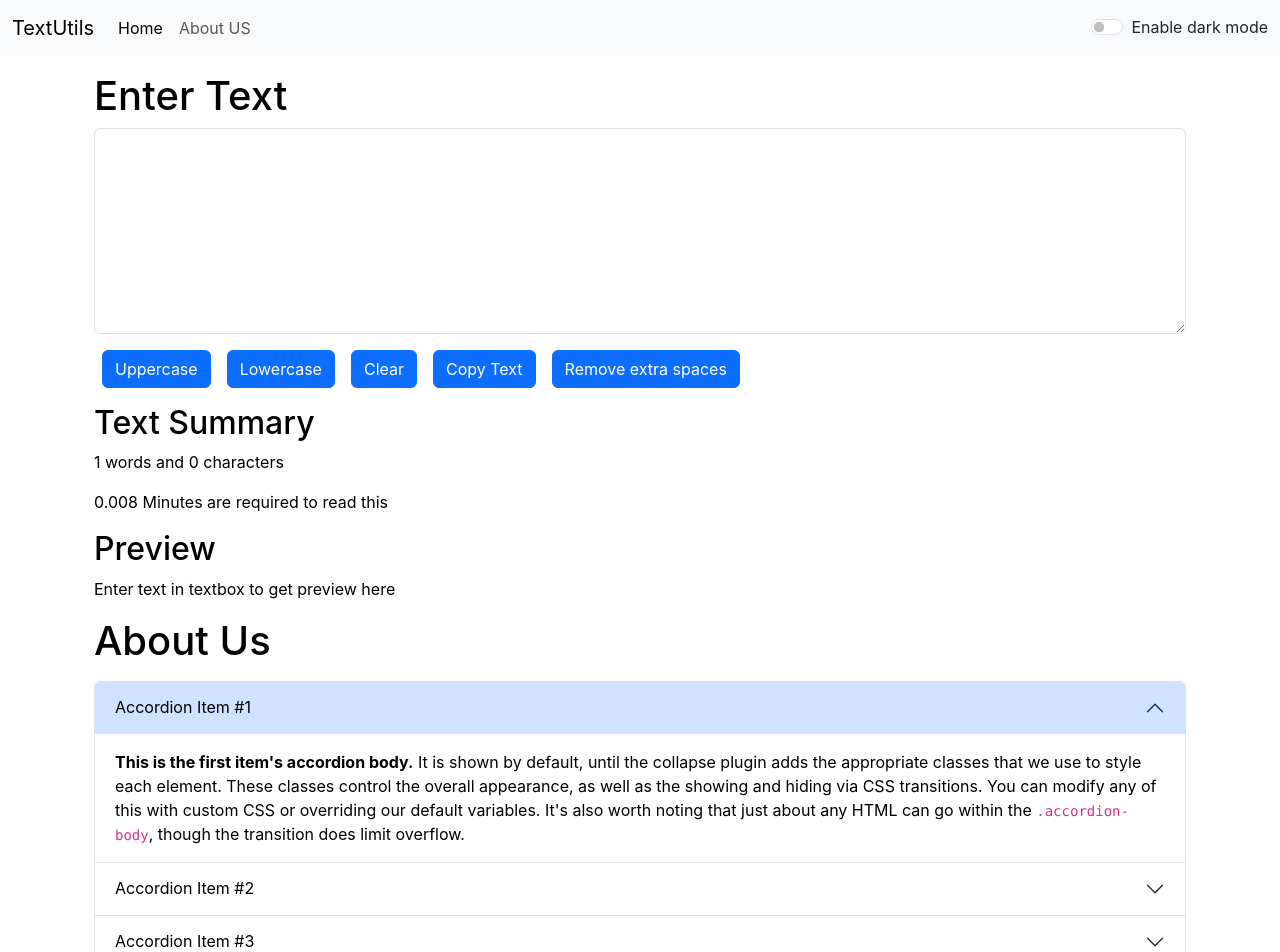
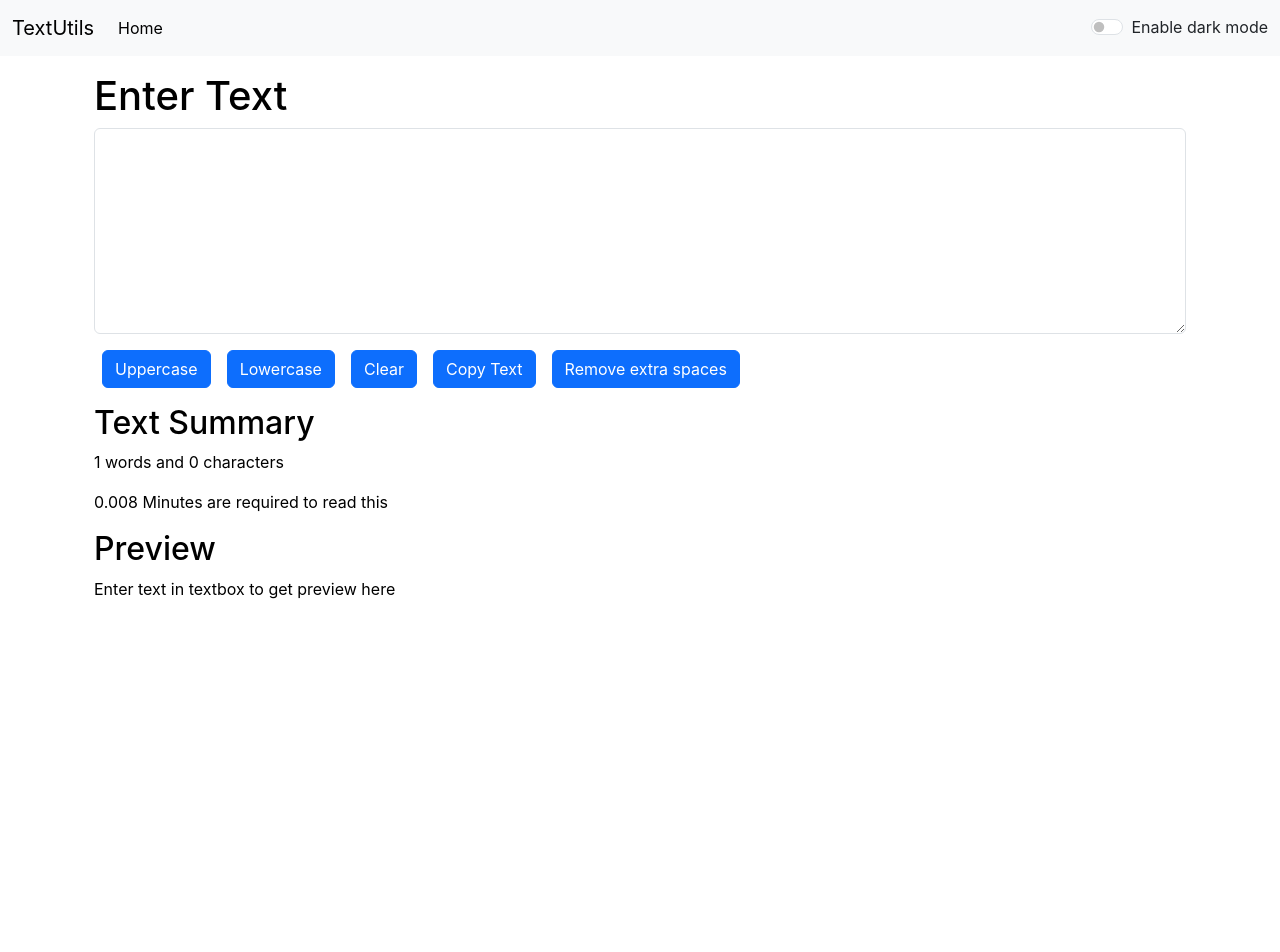
Before and after one commit to RuchitaDalvi/TextUtils, a React (Create React App) app: page / in a window 1280 px wide. Shown: the top 952 px of the page. After the commit the page ends 800 px from the top, so only its background shows below. Built offline with nearby package versions, Linux system fonts and the light colour scheme.

Commit message:
commented routes

```diff
--- a/package.json
+++ b/package.json
@@ -8,6 +8,7 @@
     "@testing-library/user-event": "^13.5.0",
     "react": "^18.2.0",
     "react-dom": "^18.2.0",
+    "react-router-dom": "^6.21.1",
     "react-scripts": "5.0.1",
     "web-vitals": "^2.1.4"
   },
--- a/src/App.js
+++ b/src/App.js
@@ -1,9 +1,15 @@
 import { useState } from 'react';
 import './App.css';
-import About from './components/About';
+// import About from './components/About';
 import Navbar from './components/Navbar'
 import TextForm from './components/TextForm';
 import Alert from './components/Alert';
+/* import {
+  BrowserRouter as Router,
+  Routes,
+  Route,
+} from "react-router-dom";
+ */
 function App() {
   const [mode, setMode]=useState('light');
   const [alert,setAlert]=useState(null);
@@ -31,11 +37,23 @@ function App() {
   }
   return (
     <>
+    {/* <Router>
     <Navbar title='TextUtils' about='About US' mode={mode} toggleMode={toggleMode}/>
     <Alert alert={alert}/>
     <div className="container my-3">
-    <TextForm showAlert={showAlert} heading="Enter Text" mode={mode}/>
-    <About/>
+        <Routes>
+          <Route exact path="/about" element={<About mode={mode}/>}/>
+
+          <Route exact path="/" element={<TextForm showAlert={showAlert} heading="Enter Text" mode={mode}/>}/>
+
+        </Routes>
+    </div>
+    </Router> */}
+
+    <Navbar title='TextUtils' about='About US' mode={mode} toggleMode={toggleMode}/>
+    <Alert alert={alert}/>
+    <div className="container my-3">
+        <TextForm showAlert={showAlert} heading="Enter Text" mode={mode}/>
     </div>
     </>
   );
--- a/src/components/About.js
+++ b/src/components/About.js
@@ -1,6 +1,6 @@
 import React,{useState} from 'react'
 
-export default function About() {
+export default function About(props) {
     const [txtcolor,settxtcolor]=useState({
         color:'black',
         backgoundColor:'white'
@@ -26,17 +26,17 @@ export default function About() {
         }
     };
   return (
-    <div className='container' style={txtcolor}>
-        <h1 className='my-3'>About Us</h1>
+    <div className='container'>
+        <h1 className='my-3' style={{color: props.mode==='light'?'black':'white'}}>About Us</h1>
         <div className="accordion" id="accordionExample">
         <div className="accordion-item">
             <h2 className="accordion-header">
-            <button className="accordion-button" style={txtcolor} type="button" data-bs-toggle="collapse" data-bs-target="#collapseOne" aria-expanded="true" aria-controls="collapseOne">
+            <button className="accordion-button" type="button" data-bs-toggle="collapse" data-bs-target="#collapseOne" aria-expanded="true" aria-controls="collapseOne">
                 Accordion Item #1
             </button>
             </h2>
             <div id="collapseOne" className="accordion-collapse collapse show" data-bs-parent="#accordionExample">
-            <div className="accordion-body" style={txtcolor}>
+            <div className="accordion-body" style={{backgroundColor: props.mode==='light'?'white':'#6B728E', color: props.mode==='light'?'black':'white'}}>
                 <strong>This is the first item's accordion body.</strong> It is shown by default, until the collapse plugin adds the appropriate classes that we use to style each element. These classes control the overall appearance, as well as the showing and hiding via CSS transitions. You can modify any of this with custom CSS or overriding our default variables. It's also worth noting that just about any HTML can go within the <code>.accordion-body</code>, though the transition does limit overflow.
             </div>
             </div>
@@ -48,7 +48,7 @@ export default function About() {
             </button>
             </h2>
             <div id="collapseTwo" className="accordion-collapse collapse" data-bs-parent="#accordionExample">
-            <div className="accordion-body" style={txtcolor}>
+            <div className="accordion-body" style={{backgroundColor: props.mode==='light'?'white':'#6B728E', color: props.mode==='light'?'black':'white'}}>
                 <strong>This is the second item's accordion body.</strong> It is hidden by default, until the collapse plugin adds the appropriate classes that we use to style each element. These classes control the overall appearance, as well as the showing and hiding via CSS transitions. You can modify any of this with custom CSS or overriding our default variables. It's also worth noting that just about any HTML can go within the <code>.accordion-body</code>, though the transition does limit overflow.
             </div>
             </div>
@@ -60,7 +60,7 @@ export default function About() {
             </button>
             </h2>
             <div id="collapseThree" className="accordion-collapse collapse" data-bs-parent="#accordionExample">
-            <div className="accordion-body" style={txtcolor}>
+            <div className="accordion-body" style={{backgroundColor: props.mode==='light'?'white':'#6B728E', color: props.mode==='light'?'black':'white'}}>
                 <strong>This is the third item's accordion body.</strong> It is hidden by default, until the collapse plugin adds the appropriate classes that we use to style each element. These classes control the overall appearance, as well as the showing and hiding via CSS transitions. You can modify any of this with custom CSS or overriding our default variables. It's also worth noting that just about any HTML can go within the <code>.accordion-body</code>, though the transition does limit overflow.
             </div>
             </div>
--- a/src/components/Navbar.js
+++ b/src/components/Navbar.js
@@ -1,21 +1,24 @@
 import React from 'react'
 import PropTypes from 'prop-types'
+//import {Link} from "react-router-dom"
 export default function Navbar(props) {
   return (
 <nav className="navbar navbar-expand-lg bg-body-tertiary" data-bs-theme={props.mode}>
   <div className="container-fluid">
-    <a className="navbar-brand" href="#">{props.title}</a>
+    {/* <Link className="navbar-brand" to="/">{props.title}</Link> */}
+    <a className="navbar-brand" href="/">{props.title}</a>
     <button className="navbar-toggler" type="button" data-bs-toggle="collapse" data-bs-target="#navbarSupportedContent" aria-controls="navbarSupportedContent" aria-expanded="false" aria-label="Toggle navigation">
       <span className="navbar-toggler-icon"></span>
     </button>
     <div className="collapse navbar-collapse" id="navbarSupportedContent">
       <ul className="navbar-nav me-auto mb-2 mb-lg-0">
         <li className="nav-item">
+          {/* <Link className="nav-link active" aria-current="page" to="/">Home</Link> */}
           <a className="nav-link active" aria-current="page" href="/">Home</a>
         </li>
-        <li className="nav-item">
-          <a className="nav-link" href="/">{props.about}</a>
-        </li>
+        {/* <li className="nav-item">
+          <Link className="nav-link" to="/about">{props.about}</Link>
+        </li> */}
       </ul>
     </div>
     <div className={`form-check form-switch text-${props.mode==='light'?'dark':'light'}`}>
```
Also changed, not shown: 1 other file (tests, documents, lock files or other folders).
